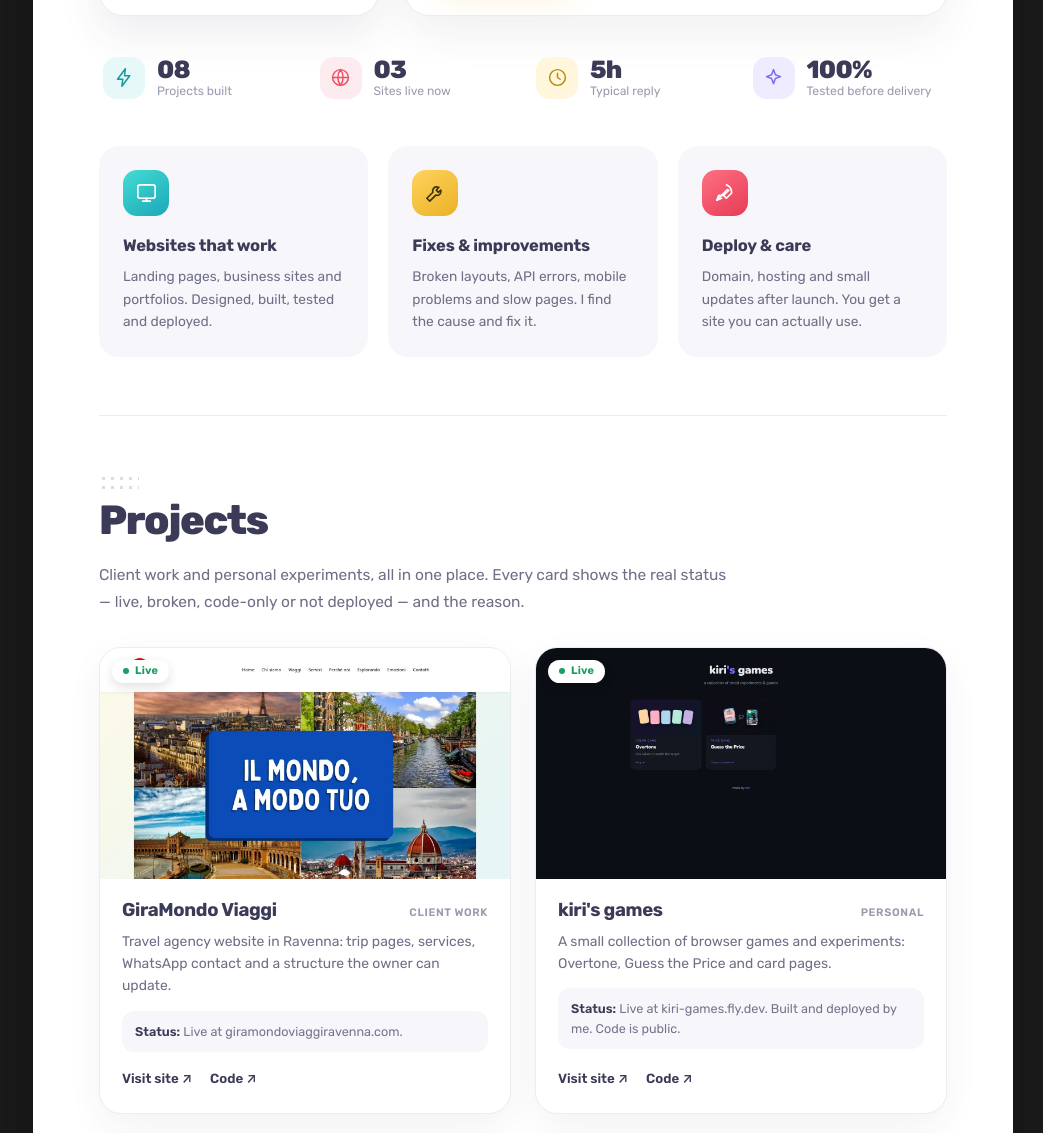
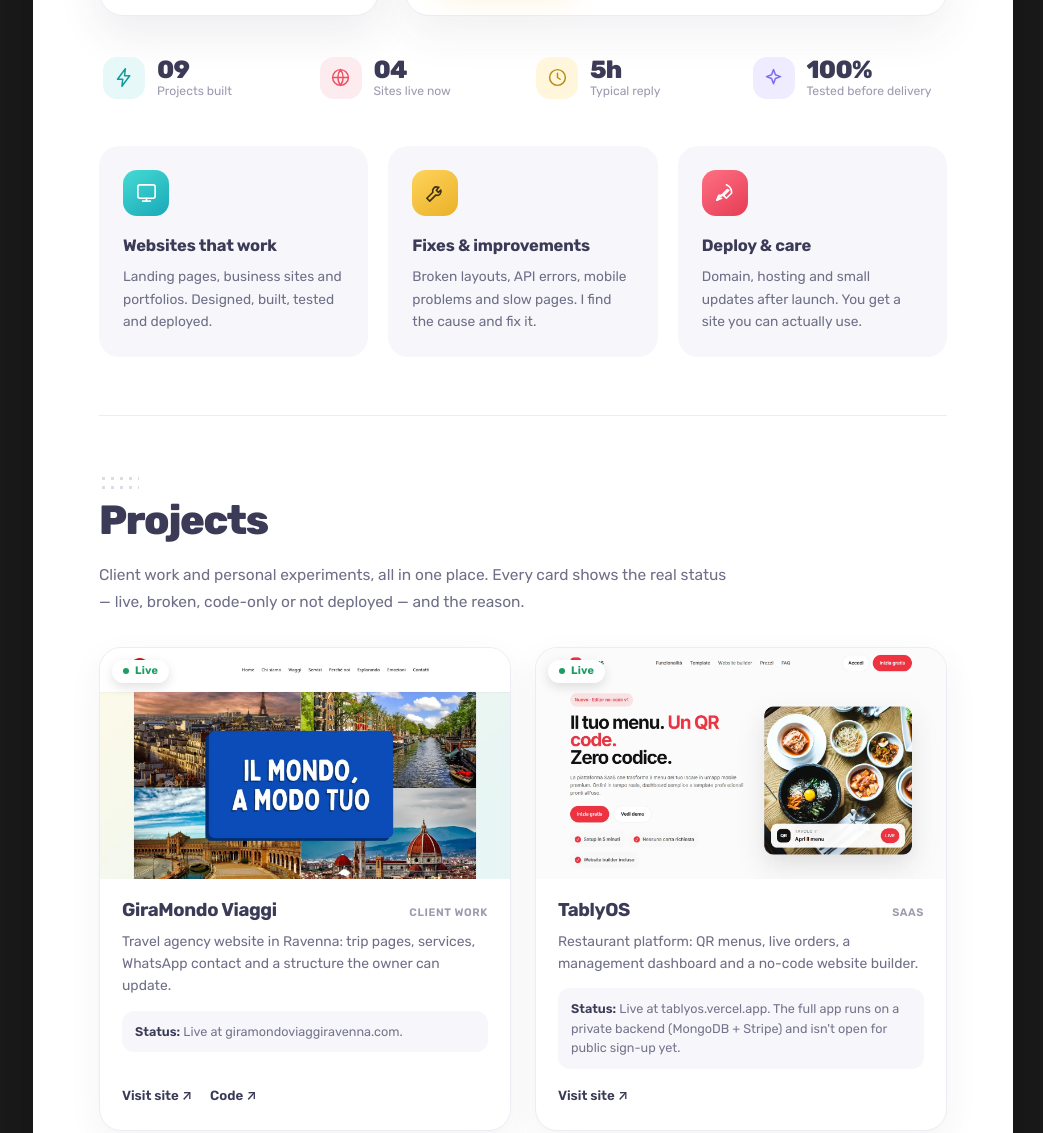
Before and after one commit to Vaianai/vaianai.github.io, a plain HTML site: page index.html in a window 1280 px wide. Shown: the part 1491-2624 px from the top of the page, without its empty margins (237-1280 px from the left). Drawn offline with Linux system fonts and the light colour scheme.

Commit message:
Add TablyOS project and point canonical URLs at Vercel

```diff
--- a/index.html
+++ b/index.html
@@ -8,21 +8,21 @@
   <meta name="author" content="Kirill Cherepanov">
   <meta name="theme-color" content="#1b1b1b">
   <link rel="icon" href="assets/favicon.svg" type="image/svg+xml">
-  <link rel="canonical" href="https://vaianai.github.io/">
+  <link rel="canonical" href="https://kirill-cherepanov.vercel.app/">
 
   <meta property="og:type" content="website">
   <meta property="og:locale" content="en_US">
-  <meta property="og:url" content="https://vaianai.github.io/">
+  <meta property="og:url" content="https://kirill-cherepanov.vercel.app/">
   <meta property="og:site_name" content="Kirill Cherepanov">
   <meta property="og:title" content="Kirill Cherepanov — Freelance web builder">
   <meta property="og:description" content="Websites built with AI, tested and delivered working. Client work and personal projects, with real status and links.">
-  <meta property="og:image" content="https://vaianai.github.io/assets/og.png">
+  <meta property="og:image" content="https://kirill-cherepanov.vercel.app/assets/og.png">
   <meta property="og:image:width" content="1200">
   <meta property="og:image:height" content="630">
   <meta name="twitter:card" content="summary_large_image">
   <meta name="twitter:title" content="Kirill Cherepanov — Freelance web builder">
   <meta name="twitter:description" content="Websites built with AI, tested and delivered working.">
-  <meta name="twitter:image" content="https://vaianai.github.io/assets/og.png">
+  <meta name="twitter:image" content="https://kirill-cherepanov.vercel.app/assets/og.png">
 
   <link rel="preload" href="assets/fonts/rubik-latin.woff2" as="font" type="font/woff2" crossorigin>
   <link rel="stylesheet" href="css/style.css">
@@ -190,12 +190,12 @@
         <div class="stats">
           <div class="stat">
             <span class="stat-ico stat-teal" aria-hidden="true"><svg viewBox="0 0 24 24"><path d="M13 2 4 14h6l-1 8 9-12h-6l1-8Z"/></svg></span>
-            <span class="stat-value">08</span>
+            <span class="stat-value">09</span>
             <span class="stat-label">Projects built</span>
           </div>
           <div class="stat">
             <span class="stat-ico stat-red" aria-hidden="true"><svg viewBox="0 0 24 24"><circle cx="12" cy="12" r="9"/><path d="M3 12h18M12 3a15 15 0 0 1 0 18M12 3a15 15 0 0 0 0 18"/></svg></span>
-            <span class="stat-value">03</span>
+            <span class="stat-value">04</span>
             <span class="stat-label">Sites live now</span>
           </div>
           <div class="stat">
@@ -249,6 +249,24 @@
               <div class="project-links">
                 <a href="https://giramondoviaggiravenna.com/" target="_blank" rel="noopener">Visit site <span aria-hidden="true">↗</span></a>
                 <a href="https://github.com/Vaianai/Giramondo" target="_blank" rel="noopener">Code <span aria-hidden="true">↗</span></a>
+              </div>
+            </div>
+          </article>
+
+          <article class="project">
+            <a class="project-media" href="https://tablyos.vercel.app/" target="_blank" rel="noopener" aria-label="Open the TablyOS website">
+              <img src="assets/projects/tablyos.webp" alt="TablyOS restaurant platform landing page" width="1440" height="900" loading="lazy">
+              <span class="badge badge-live">Live</span>
+            </a>
+            <div class="project-body">
+              <div class="project-top">
+                <h3>TablyOS</h3>
+                <span class="type">SaaS</span>
+              </div>
+              <p class="project-desc">Restaurant platform: QR menus, live orders, a management dashboard and a no-code website builder.</p>
+              <p class="project-status"><strong>Status:</strong> Live at tablyos.vercel.app. The full app runs on a private backend (MongoDB + Stripe) and isn't open for public sign-up yet.</p>
+              <div class="project-links">
+                <a href="https://tablyos.vercel.app/" target="_blank" rel="noopener">Visit site <span aria-hidden="true">↗</span></a>
               </div>
             </div>
           </article>
```
Also changed, not shown: assets/projects/tablyos.webp (added), 1 other file.
